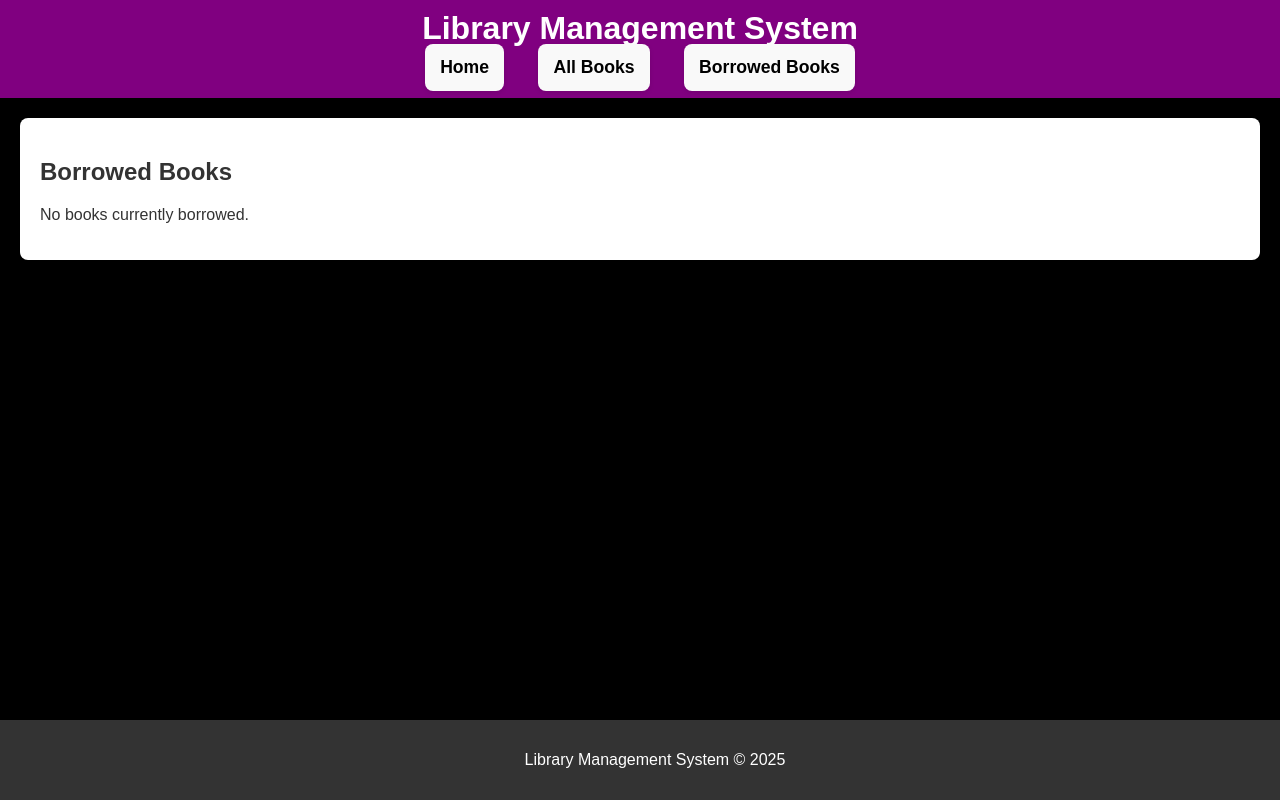
After one commit to Shashankhuilgol/Library_Management_System, a Django app: page /library/borrowed/ in a window 1280 px wide. The commit adds this page. Run offline with Django 5.2, Linux system fonts and the light colour scheme; data that the repository does not hold is empty.

Commit message:
Added files

```diff
--- a/library/templates/library/base.html
+++ b/library/templates/library/base.html
@@ -14,6 +14,7 @@
             <ul>
                 <li><a href="{% url 'index' %}">Home</a></li>
                 <li><a href="{% url 'book_list' %}">All Books</a></li>
+                <li><a href="{% url 'borrowed_books_list' %}">Borrowed Books</a></li>
             </ul>
         </nav>
     </header>
--- /dev/null
+++ b/library/templates/library/borrowed_books_list.html
@@ -0,0 +1,20 @@
+{% extends 'library/base.html' %}
+
+{% block content %}
+    <h2>Borrowed Books</h2>
+    <ul>
+        {% for borrowed in borrowed_books %}
+            <li>
+                <strong>{{ borrowed.book.title }}</strong> by {{ borrowed.book.author.name }}
+                <br>Borrowed by: {{ borrowed.borrower.name }}
+                <br>Borrowed on: {{ borrowed.borrowed_date }}
+                <form method="post" action="{% url 'return_book' borrowed.id %}">
+                    {% csrf_token %}
+                    <button type="submit">Return Book</button>
+                </form>
+            </li>
+        {% empty %}
+            <p>No books currently borrowed.</p>
+        {% endfor %}
+    </ul>
+{% endblock %}
--- a/library/urls.py
+++ b/library/urls.py
@@ -5,5 +5,6 @@ urlpatterns = [
     path('', views.index, name='index'),
     path('books/', views.book_list, name='book_list'),
     path('borrow/<int:book_id>/', views.borrow_book, name='borrow_book'),
+    path('borrowed/', views.borrowed_books_list, name='borrowed_books_list'),
     path('return/<int:borrowed_id>/', views.return_book, name='return_book'),
 ]
--- a/library/views.py
+++ b/library/views.py
@@ -43,6 +43,10 @@ def borrow_book(request, book_id):
 
     return render(request, 'library/borrow_book.html', {'form': form, 'book': book})
 
+def borrowed_books_list(request):
+    borrowed_books = BorrowedBook.objects.all()
+    return render(request, 'library/borrowed_books_list.html', {'borrowed_books': borrowed_books})
+
 def return_book(request, borrowed_id):
     borrowed = get_object_or_404(BorrowedBook, id=borrowed_id)
     borrowed.return_date = timezone.now()
```
Also changed, not shown: db.sqlite3.
